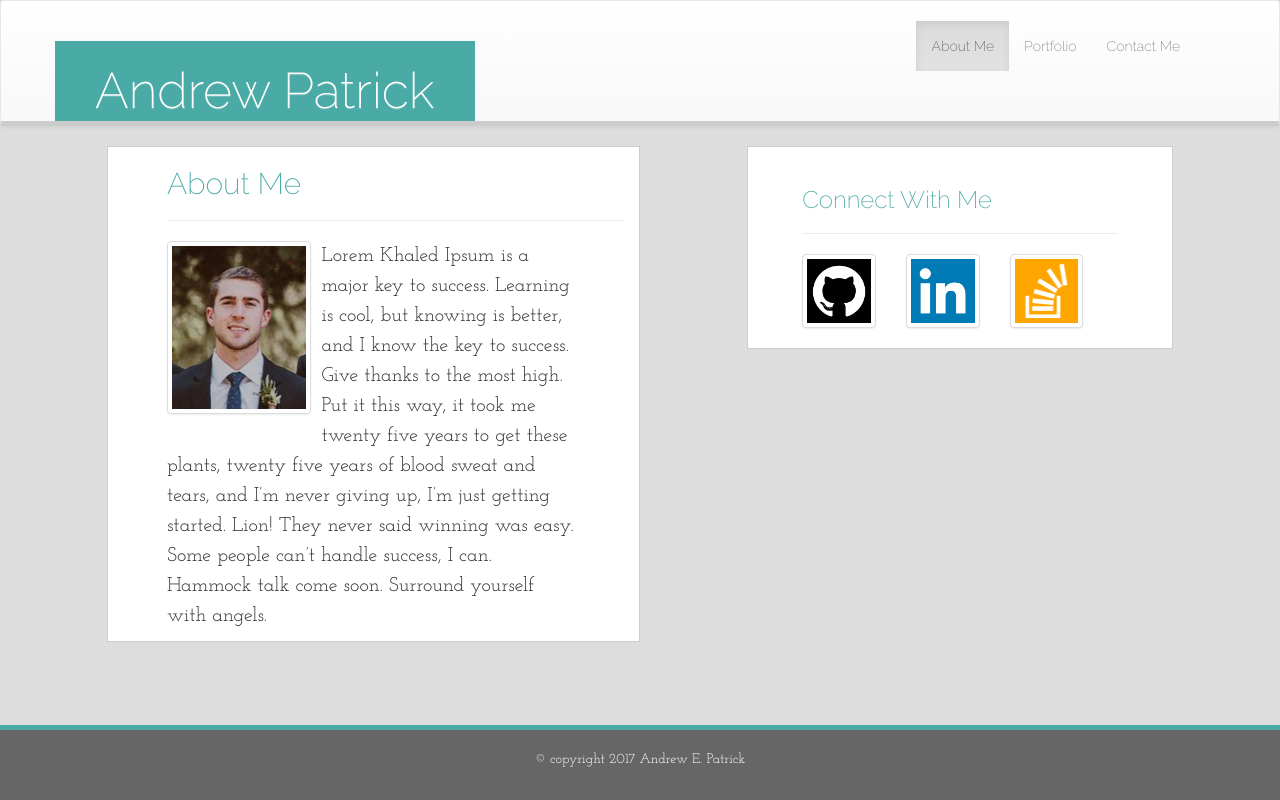
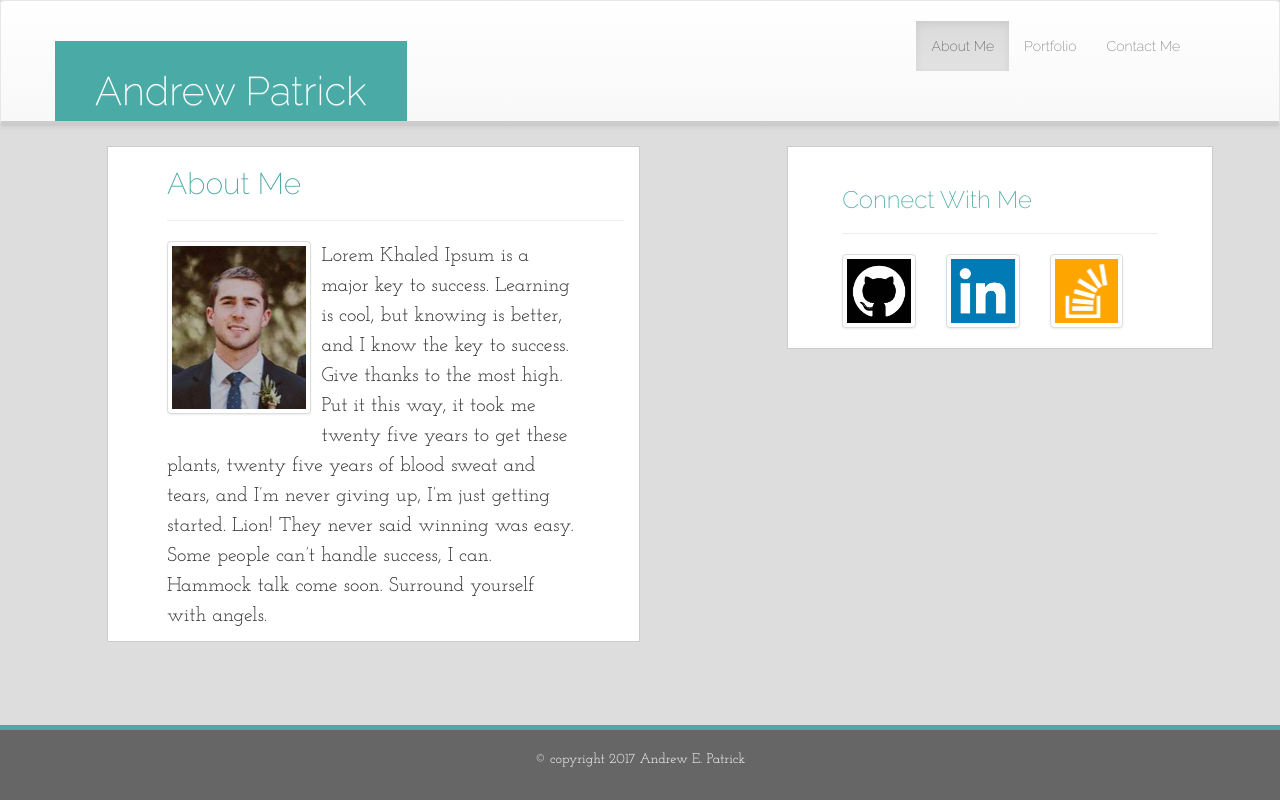
Before and after one commit to Patrickae/Bootstrap-Portfolio, a plain HTML site: page index.html in a window 1280 px wide. Drawn offline with nearby package versions, Linux system fonts and the light colour scheme.

Commit message:
final commit

```diff
--- a/assets/css/style.css
+++ b/assets/css/style.css
@@ -7,7 +7,7 @@ body {background: #dddddd;
 
 .navbar-header a { color: #ffffff;
 				   background: #4aaaa5;
-					font-size: 50px;
+					font-size: 40px;
 					padding:40px; }
 #title { color:white;}
 	/*font-family: 'Raleway', sans-serif;}*/
@@ -29,6 +29,7 @@ h2, h3{ font-family: 'Raleway', sans-serif;
 #aside{background: #ffffff;
 		padding: 20px;
 		margin-bottom:100px;
+		margin-left:40px;
 		border:1px solid #cccccc;}
 
 #footer {  background: #666666;
```
Also changed, not shown: 1 other file.
